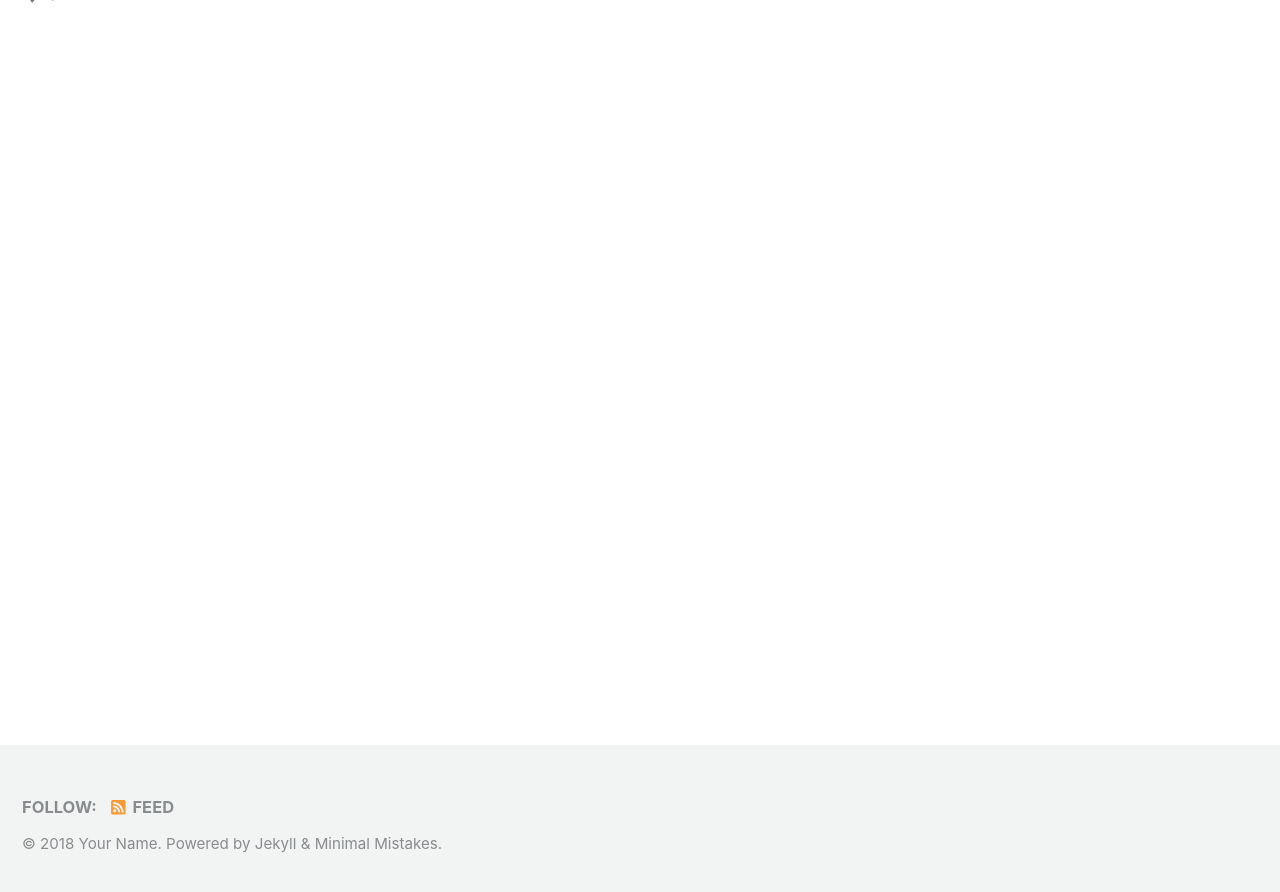
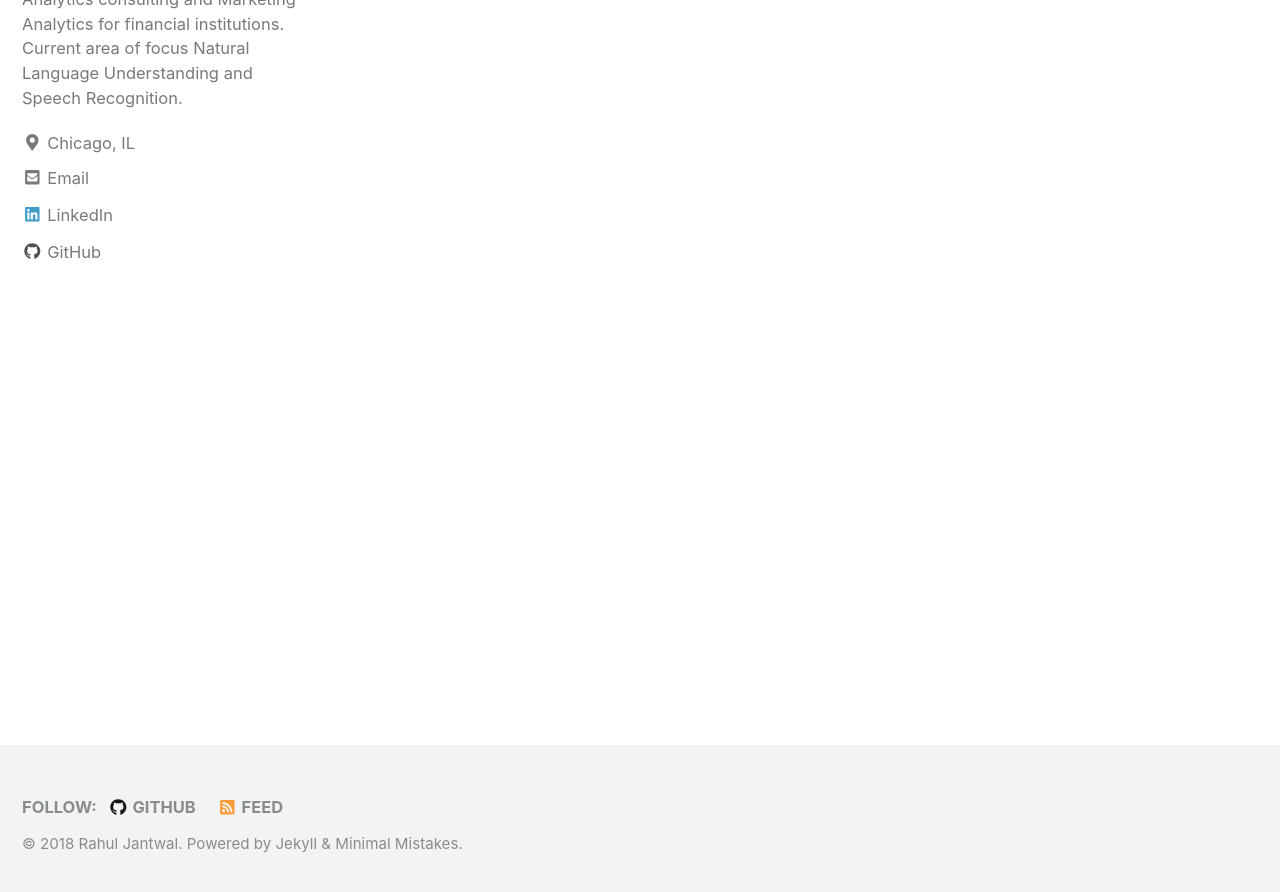
Before and after one commit to rahuljantwal/rahuljantwal.github.io, a Jekyll site: the page built from index.html, in a window 1280 px wide and 900 px high, scrolled down 253 px. Shown: the top 892 px of the window. Built offline with Jekyll 4.4.1, drawn with Linux system fonts in a browser that asks for light colours; nearby versions of some CDN libraries; the list of posts is cut into pages by our own code; some of the changed text lies outside the part shown.

Commit message:
initial commit

```diff
--- a/_config.yml
+++ b/_config.yml
@@ -16,10 +16,10 @@ minimal_mistakes_skin    : "default" # "air", "aqua", "contrast", "dark", "dirt"
 
 # Site Settings
 locale                   : "en-US"
-title                    : "Site Title"
+title                    : "Rahul Jantwal"
 title_separator          : "-"
-name                     : "Your Name"
-description              : "An amazing website."
+name                     : "Rahul Jantwal"
+description              : "Data Science and other such things"
 url                      : # the base hostname & protocol for your site e.g. "https://mmistakes.github.io"
 baseurl                  : # the subpath of your site, e.g. "/blog"
 repository               : # GitHub username/repo-name e.g. "mmistakes/minimal-mistakes"
@@ -97,11 +97,11 @@ analytics:
 
 # Site Author
 author:
-  name             : "Your Name"
+  name             : "Rahul Jantwal"
   avatar           : # path of avatar image, e.g. "/assets/images/bio-photo.jpg"
-  bio              : "I am an amazing person."
-  location         : "Somewhere"
-  email            :
+  bio              : "Graduate Student at The University of Chicago. Worked for 5 years in Analytics consulting and Marketing Analytics for financial institutions. Current area of focus Natural Language Understanding and Speech Recognition."
+  location         : "Chicago, IL"
+  email            : "rahuljantwal@uchicago.edu"
   uri              :
   home             : # null (default), "absolute or relative url to link to author home"
   bitbucket        :
@@ -110,13 +110,13 @@ author:
   flickr           :
   facebook         :
   foursquare       :
-  github           :
+  github           : "https://github.com/rahuljantwal"
   gitlab           :
   google_plus      :
   keybase          :
   instagram        :
   lastfm           :
-  linkedin         : # "john-doe-12345678" (the last part of your profile url, e.g. https://www.linkedin.com/in/john-doe-12345678)
+  linkedin         : "rahuljantwal" #(the last part of your profile url, e.g. https://www.linkedin.com/in/john-doe-12345678)
   pinterest        :
   soundcloud       :
   stackoverflow    : # "123456/username" (the last part of your profile url, e.g. https://stackoverflow.com/users/123456/username)
@@ -266,3 +266,12 @@ defaults:
       comments: # true
       share: true
       related: true
+
+#pages
+  - scope:
+      path: ""
+      type: posts
+    values:
+      layout: single
+      author_profile: true
+      read_time: true
```
